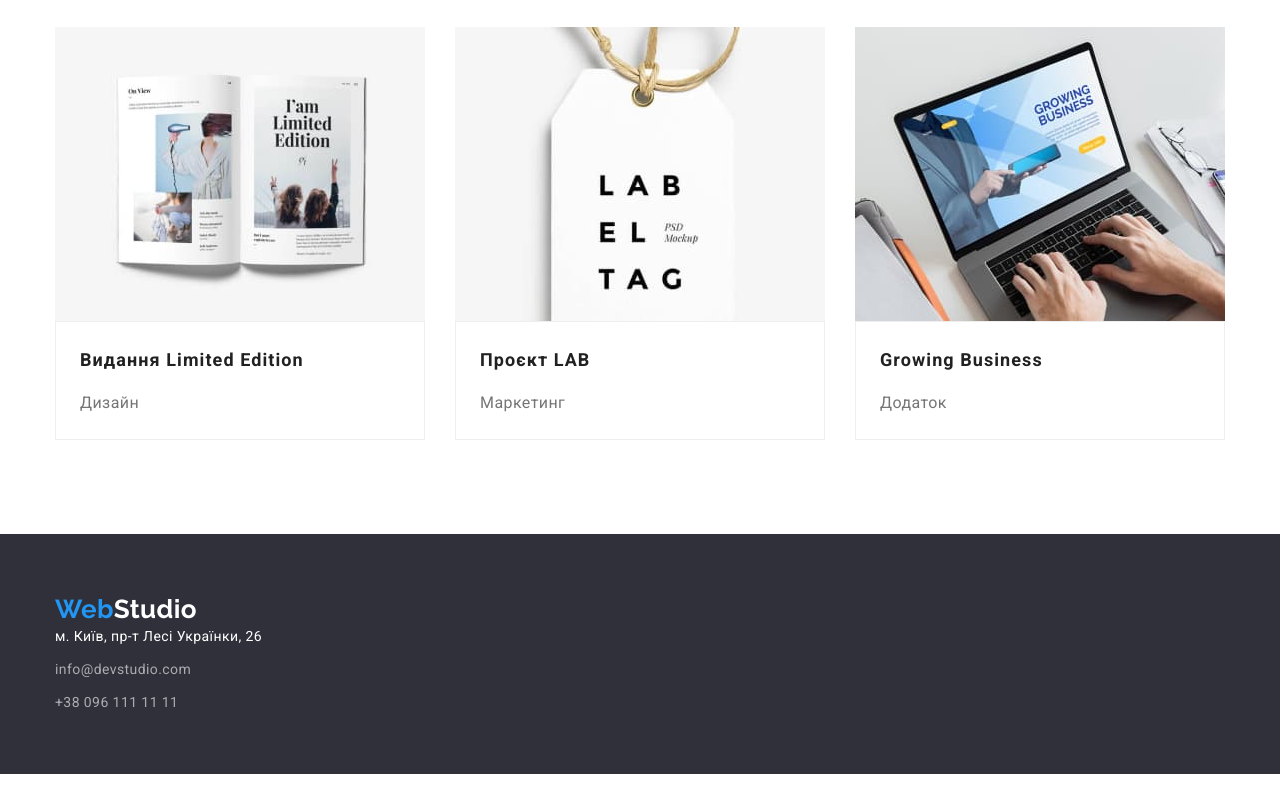
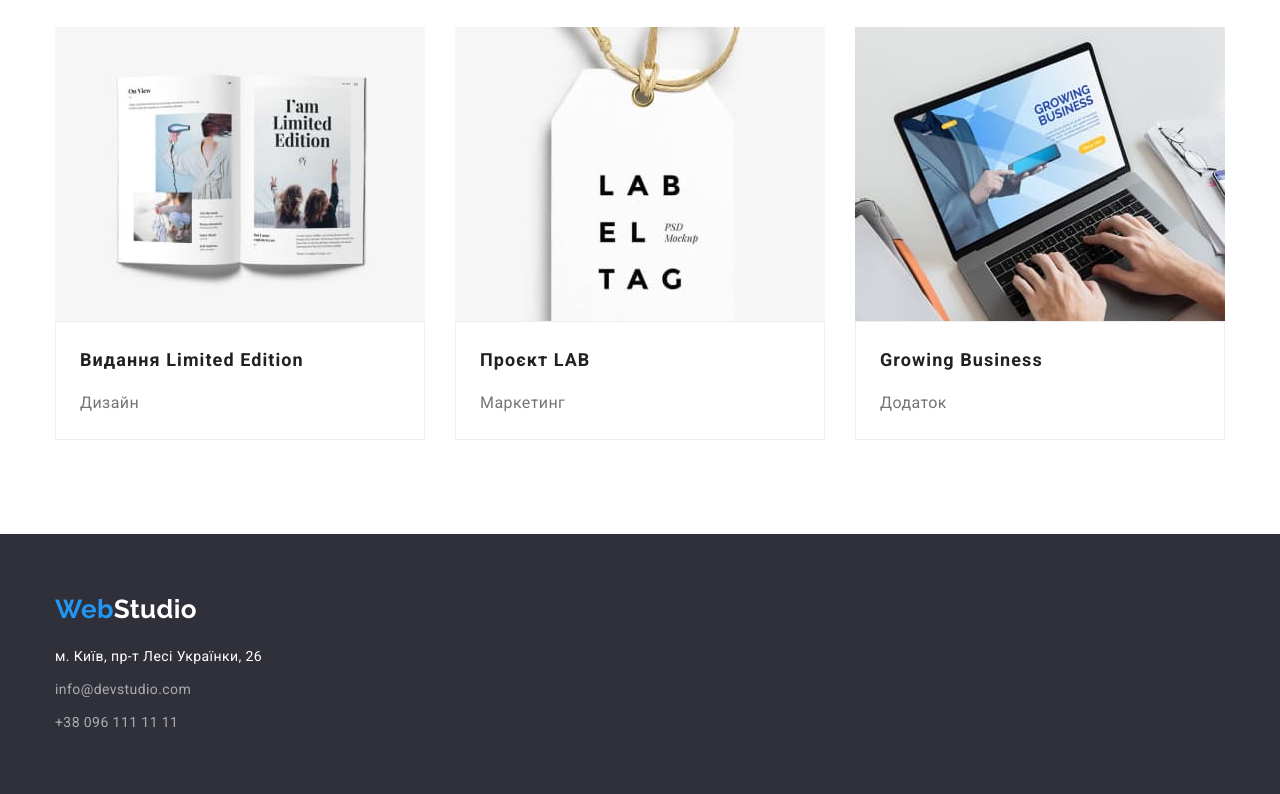
Before and after one commit to HannaMois/goit-markup-hw-03, a plain HTML site: page portfolio.html in a window 1280 px wide. Shown: the part 1120-1914 px from the top of the page. Drawn offline with nearby package versions, Linux system fonts and the light colour scheme.

Commit message:
Update portfolio.html

```diff
--- a/portfolio.html
+++ b/portfolio.html
@@ -135,7 +135,7 @@
 <footer class="footer">
     <div class="container">
         <a href="" lang="en" class="logo"><span class="logo-span">Web</span>Studio</a>
-        <address>
+        <address class="footer-address">
             <ul class="footer-list">
                 <li class="item">
                     <a href="https://goo.gl/maps/m64y1JkBQXQQ6rqV6" target="_blank" class="link adr">
```
